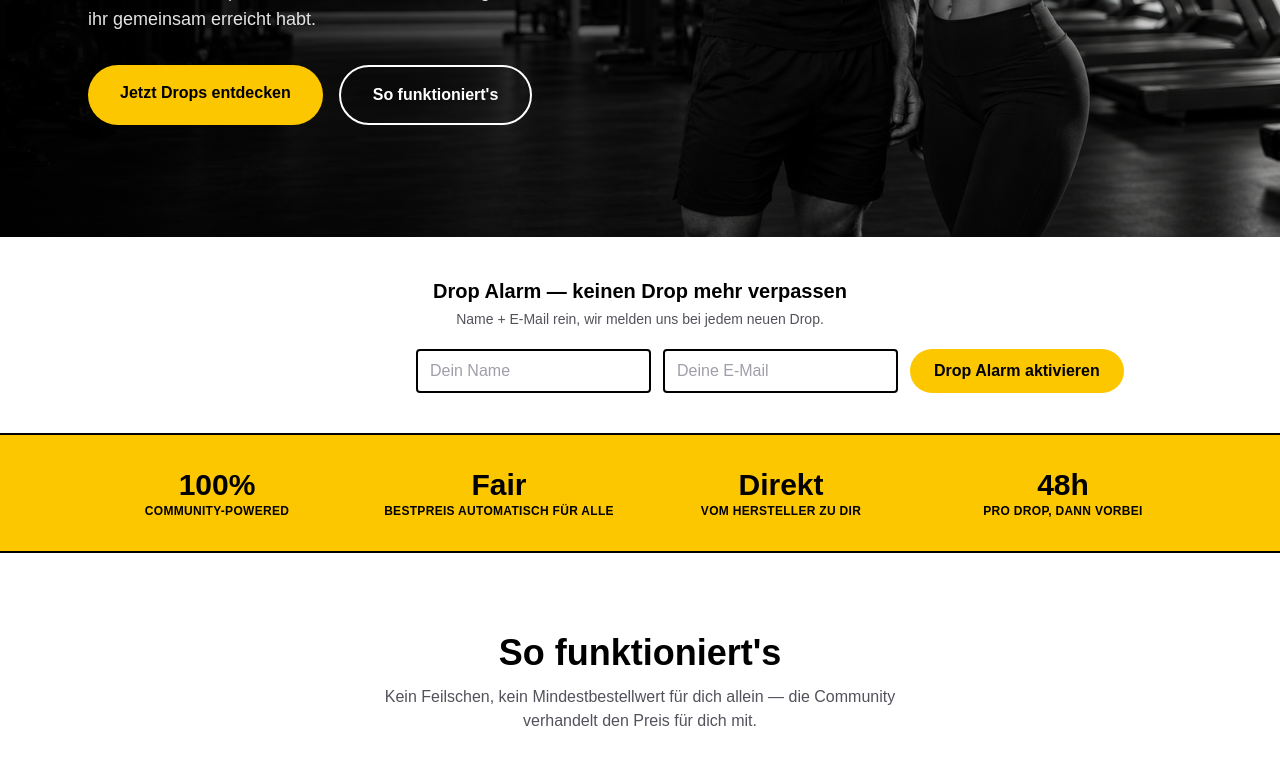
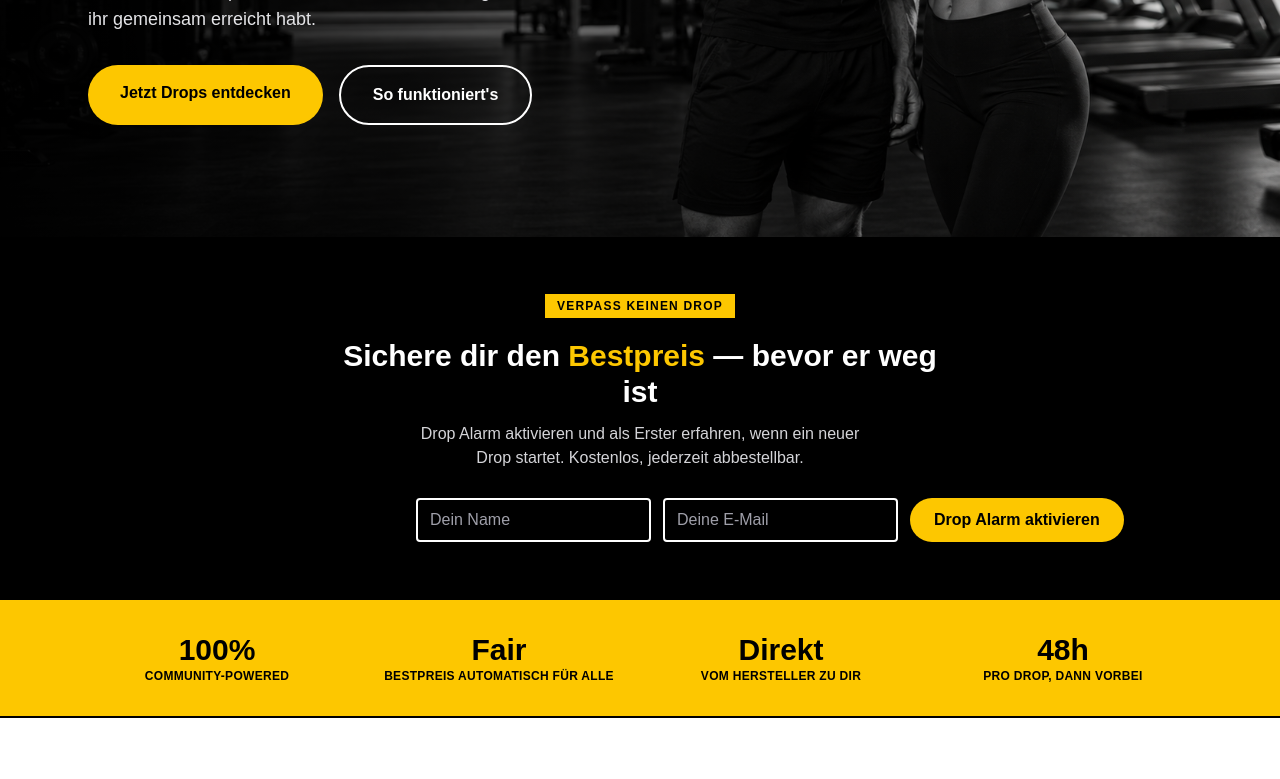
Before and after one commit to Kigentic/wheydrop, a Next.js app: page / in a window 1280 px wide. Shown: the part 517-1296 px from the top of the page. Built offline with nearby package versions, Linux system fonts and the light colour scheme; no server answers; the database is empty.

Commit message:
Erste Drop-Alarm-Sektion auf schwarz + mehr CTA-Punch
War bisher weiß/dezent, wirkte wie Fußnote statt Call-to-Action.

```diff
--- a/src/app/page.tsx
+++ b/src/app/page.tsx
@@ -65,14 +65,20 @@ export default async function Home() {
       </section>
 
       {/* DROP ALARM (top) */}
-      <section className="border-b-2 border-black bg-white">
-        <div className="mx-auto max-w-2xl px-6 py-10 text-center">
-          <h2 className="text-xl font-black">Drop Alarm — keinen Drop mehr verpassen</h2>
-          <p className="mt-1 text-sm text-zinc-600">
-            Name + E-Mail rein, wir melden uns bei jedem neuen Drop.
+      <section className="border-b-2 border-black bg-black text-white">
+        <div className="mx-auto max-w-2xl px-6 py-14 text-center">
+          <span className="inline-block bg-yellow-400 px-3 py-1 text-xs font-black uppercase tracking-widest text-black">
+            Verpass keinen Drop
+          </span>
+          <h2 className="mt-5 text-2xl font-black sm:text-3xl">
+            Sichere dir den <span className="text-yellow-400">Bestpreis</span> — bevor er weg ist
+          </h2>
+          <p className="mx-auto mt-3 max-w-md text-zinc-300">
+            Drop Alarm aktivieren und als Erster erfahren, wenn ein neuer Drop startet.
+            Kostenlos, jederzeit abbestellbar.
           </p>
-          <div className="mt-5">
-            <DropAlertForm />
+          <div className="mt-7">
+            <DropAlertForm dark />
           </div>
         </div>
       </section>
```
